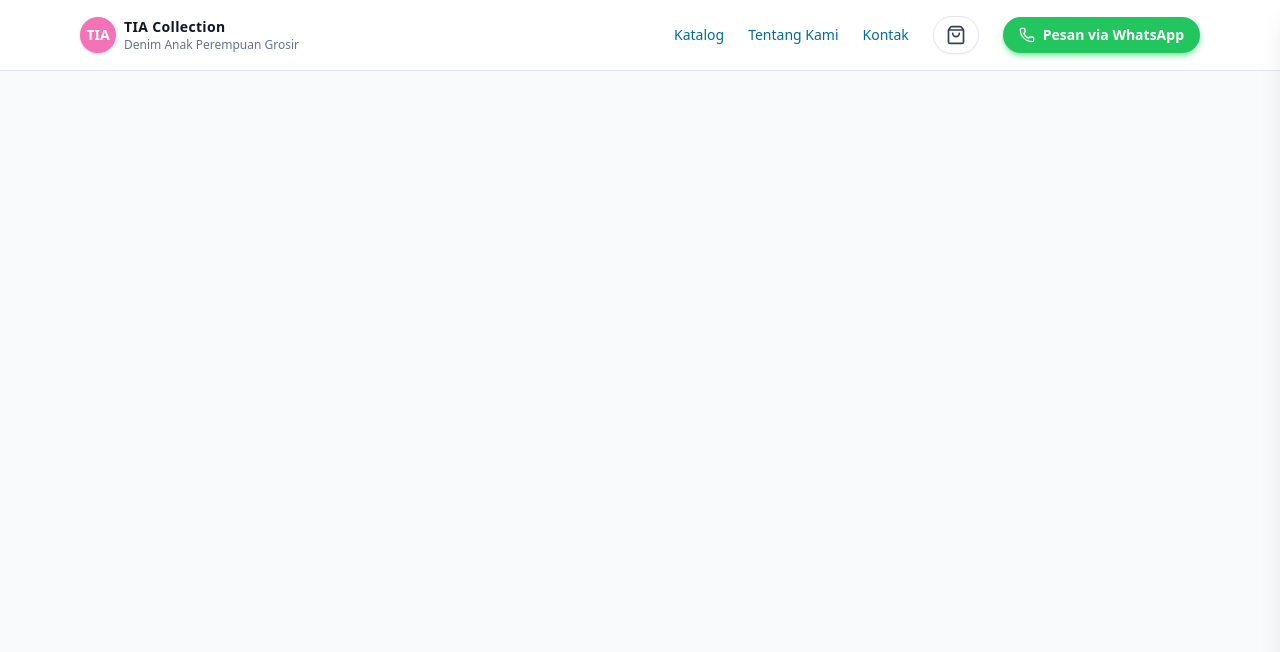
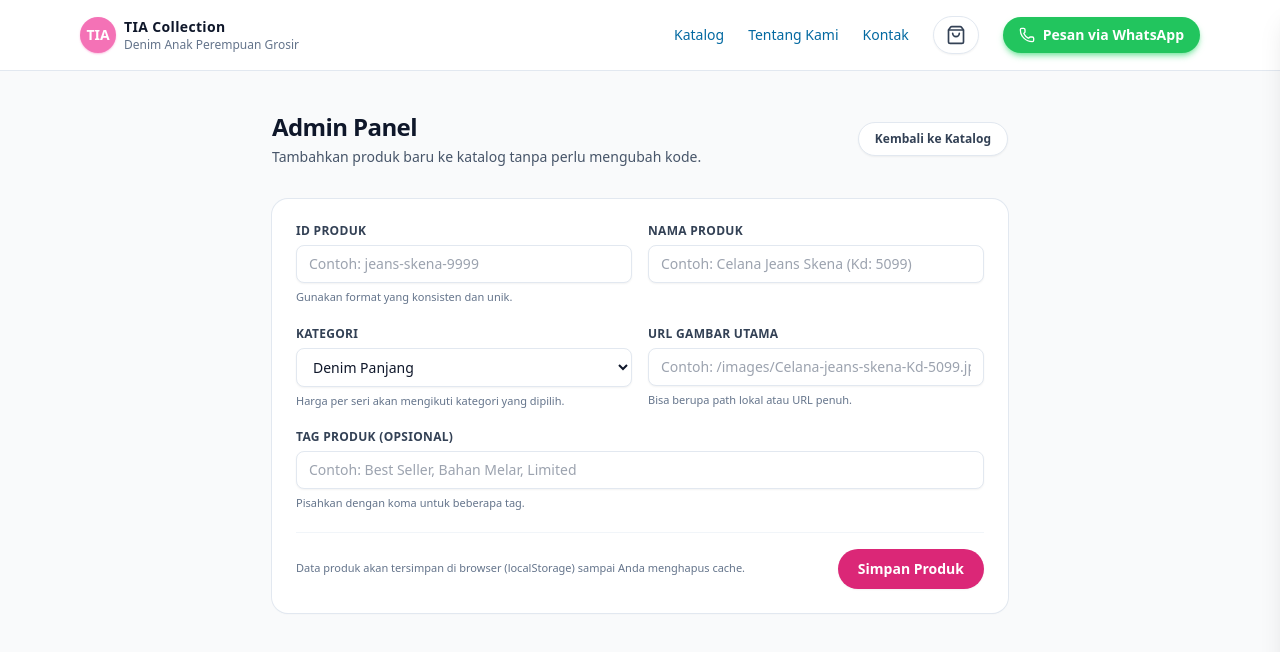
Before and after one commit to Raihan260/Web_TIA, a React (Vite) app: page /admin in a window 1280 px wide. Shown: the top 652 px of the page. Built offline with nearby package versions, Linux system fonts and the light colour scheme.

Commit message:
"Add Admin 1"

```diff
--- /dev/null
+++ b/src/AdminPanel.tsx
@@ -0,0 +1,204 @@
+import type { FC, FormEvent } from 'react';
+import { useState } from 'react';
+import { Link } from 'react-router-dom';
+import type { Product } from './data/products';
+import {
+  denimSeriesOptions,
+  shortDenimSeriesOptions,
+  cottonSeriesOptions,
+  skirtSeriesOptions,
+  gamisSeriesOptions,
+} from './data/products';
+import { useProductStore } from './store/useProductStore';
+
+const categories = ['Denim Panjang', 'Denim Pendek', 'Rok Denim', 'Celana Katun', 'Gamis'] as const;
+
+type Category = (typeof categories)[number];
+
+const AdminPanel: FC = () => {
+  const addProduct = useProductStore((state) => state.addProduct);
+
+  const [id, setId] = useState('');
+  const [name, setName] = useState('');
+  const [category, setCategory] = useState<Category>('Denim Panjang');
+  const [imageUrl, setImageUrl] = useState('');
+  const [tagsInput, setTagsInput] = useState('');
+
+  const handleSubmit = (event: FormEvent) => {
+    event.preventDefault();
+
+    if (!id.trim() || !name.trim()) {
+      // Basic validation
+      alert('ID dan Nama produk wajib diisi.');
+      return;
+    }
+
+    let seriesOptions;
+    switch (category) {
+      case 'Denim Panjang':
+        seriesOptions = denimSeriesOptions;
+        break;
+      case 'Denim Pendek':
+        seriesOptions = shortDenimSeriesOptions;
+        break;
+      case 'Celana Katun':
+        seriesOptions = cottonSeriesOptions;
+        break;
+      case 'Rok Denim':
+        seriesOptions = skirtSeriesOptions;
+        break;
+      case 'Gamis':
+        seriesOptions = gamisSeriesOptions;
+        break;
+      default:
+        seriesOptions = denimSeriesOptions;
+    }
+
+    const tags = tagsInput
+      .split(',')
+      .map((tag) => tag.trim())
+      .filter((tag) => tag.length > 0);
+
+    const newProduct: Product = {
+      id: id.trim(),
+      name: name.trim(),
+      category,
+      imageUrl: imageUrl.trim() || undefined,
+      tags: tags.length ? tags : undefined,
+      seriesOptions,
+    };
+
+    addProduct(newProduct);
+
+    alert('Produk Berhasil Ditambahkan');
+
+    setId('');
+    setName('');
+    setCategory('Denim Panjang');
+    setImageUrl('');
+    setTagsInput('');
+  };
+
+  return (
+    <section className="min-h-screen bg-gray-50 py-10">
+      <div className="mx-auto max-w-3xl px-4">
+        <div className="mb-8 flex items-center justify-between">
+          <div>
+            <h1 className="text-2xl font-bold tracking-tight text-slate-900">Admin Panel</h1>
+            <p className="mt-1 text-sm text-slate-600">
+              Tambahkan produk baru ke katalog tanpa perlu mengubah kode.
+            </p>
+          </div>
+          <Link
+            to="/"
+            className="inline-flex items-center rounded-full border border-slate-200 bg-white px-4 py-2 text-xs font-semibold text-slate-700 shadow-sm transition hover:border-slate-300 hover:bg-slate-50"
+          >
+            Kembali ke Katalog
+          </Link>
+        </div>
+
+        <div className="rounded-2xl bg-white p-6 shadow-sm ring-1 ring-slate-200">
+          <form onSubmit={handleSubmit} className="space-y-5">
+            <div className="grid gap-4 md:grid-cols-2">
+              <div className="space-y-1.5">
+                <label htmlFor="id" className="block text-xs font-semibold uppercase tracking-wide text-slate-700">
+                  ID Produk
+                </label>
+                <input
+                  id="id"
+                  type="text"
+                  value={id}
+                  onChange={(e) => setId(e.target.value)}
+                  placeholder="Contoh: jeans-skena-9999"
+                  className="w-full rounded-lg border border-slate-200 bg-white px-3 py-2 text-sm text-slate-900 shadow-sm outline-none ring-0 transition focus:border-pink-400 focus:ring-2 focus:ring-pink-100"
+                />
+                <p className="text-[11px] text-slate-500">Gunakan format yang konsisten dan unik.</p>
+              </div>
+
+              <div className="space-y-1.5">
+                <label htmlFor="name" className="block text-xs font-semibold uppercase tracking-wide text-slate-700">
+                  Nama Produk
+                </label>
+                <input
+                  id="name"
+                  type="text"
+                  value={name}
+                  onChange={(e) => setName(e.target.value)}
+                  placeholder="Contoh: Celana Jeans Skena (Kd: 5099)"
+                  className="w-full rounded-lg border border-slate-200 bg-white px-3 py-2 text-sm text-slate-900 shadow-sm outline-none ring-0 transition focus:border-pink-400 focus:ring-2 focus:ring-pink-100"
+                />
+              </div>
+            </div>
+
+            <div className="grid gap-4 md:grid-cols-2">
+              <div className="space-y-1.5">
+                <label htmlFor="category" className="block text-xs font-semibold uppercase tracking-wide text-slate-700">
+                  Kategori
+                </label>
+                <select
+                  id="category"
+                  value={category}
+                  onChange={(e) => setCategory(e.target.value as Category)}
+                  className="w-full rounded-lg border border-slate-200 bg-white px-3 py-2 text-sm text-slate-900 shadow-sm outline-none ring-0 transition focus:border-pink-400 focus:ring-2 focus:ring-pink-100"
+                >
+                  {categories.map((cat) => (
+                    <option key={cat} value={cat}>
+                      {cat}
+                    </option>
+                  ))}
+                </select>
+                <p className="text-[11px] text-slate-500">
+                  Harga per seri akan mengikuti kategori yang dipilih.
+                </p>
+              </div>
+
+              <div className="space-y-1.5">
+                <label htmlFor="imageUrl" className="block text-xs font-semibold uppercase tracking-wide text-slate-700">
+                  URL Gambar Utama
+                </label>
+                <input
+                  id="imageUrl"
+                  type="text"
+                  value={imageUrl}
+                  onChange={(e) => setImageUrl(e.target.value)}
+                  placeholder="Contoh: /images/Celana-jeans-skena-Kd-5099.jpg"
+                  className="w-full rounded-lg border border-slate-200 bg-white px-3 py-2 text-sm text-slate-900 shadow-sm outline-none ring-0 transition focus:border-pink-400 focus:ring-2 focus:ring-pink-100"
+                />
+                <p className="text-[11px] text-slate-500">Bisa berupa path lokal atau URL penuh.</p>
+              </div>
+            </div>
+
+            <div className="space-y-1.5">
+              <label htmlFor="tags" className="block text-xs font-semibold uppercase tracking-wide text-slate-700">
+                Tag Produk (Opsional)
+              </label>
+              <input
+                id="tags"
+                type="text"
+                value={tagsInput}
+                onChange={(e) => setTagsInput(e.target.value)}
+                placeholder="Contoh: Best Seller, Bahan Melar, Limited"
+                className="w-full rounded-lg border border-slate-200 bg-white px-3 py-2 text-sm text-slate-900 shadow-sm outline-none ring-0 transition focus:border-pink-400 focus:ring-2 focus:ring-pink-100"
+              />
+              <p className="text-[11px] text-slate-500">Pisahkan dengan koma untuk beberapa tag.</p>
+            </div>
+
+            <div className="flex items-center justify-between border-t border-slate-100 pt-4">
+              <p className="text-[11px] text-slate-500">
+                Data produk akan tersimpan di browser (localStorage) sampai Anda menghapus cache.
+              </p>
+              <button
+                type="submit"
+                className="inline-flex items-center justify-center rounded-full bg-pink-600 px-5 py-2.5 text-sm font-semibold text-white shadow-sm transition hover:bg-pink-700"
+              >
+                Simpan Produk
+              </button>
+            </div>
+          </form>
+        </div>
+      </div>
+    </section>
+  );
+};
+
+export default AdminPanel;
--- a/src/App.tsx
+++ b/src/App.tsx
@@ -6,6 +6,7 @@ import Hero from './Hero';
 import ProductList from './ProductList';
 import ProductDetail from './ProductDetail';
 import CartDrawer from './CartDrawer';
+import AdminPanel from './AdminPanel';
 import { Truck, ShieldCheck, BadgePercent, Clock, MessageCircle } from 'lucide-react';
 
 const Home: FC = () => {
@@ -162,6 +163,7 @@ const App: FC = () => {
           <Routes>
             <Route path="/" element={<Home />} />
             <Route path="/product/:id" element={<ProductDetail />} />
+            <Route path="/admin" element={<AdminPanel />} />
           </Routes>
         </main>
       </BrowserRouter>
--- a/src/ProductDetail.tsx
+++ b/src/ProductDetail.tsx
@@ -1,9 +1,9 @@
 import type { FC, MouseEvent } from 'react';
 import { useEffect, useState } from 'react';
 import { Link, useParams, useNavigate } from 'react-router-dom';
-import { products } from './data/products';
 import ProductCard from './ProductCard'; // <-- Import komponen kartu produk
 import { useCartStore } from './store/useCartStore';
+import { useProductStore } from './store/useProductStore';
 
 const formatRupiah = (value: number) =>
   new Intl.NumberFormat('id-ID', {
@@ -16,7 +16,8 @@ const formatRupiah = (value: number) =>
 const ProductDetail: FC = () => {
   const { id } = useParams<{ id: string }>();
   const navigate = useNavigate();
-  const product = products.find((item) => item.id === id);
+  const productList = useProductStore((state) => state.productList);
+  const product = productList.find((item) => item.id === id);
   const addToCart = useCartStore((state) => state.addToCart);
   const setIsCartOpen = useCartStore((state) => state.setIsCartOpen);
 
@@ -68,13 +69,13 @@ const ProductDetail: FC = () => {
   );
 
   // --- 3. LOGIKA REKOMENDASI PRODUK LAINNYA ---
-  const relatedProducts = products
+  const relatedProducts = productList
     .filter((p) => p.id !== product.id && p.category === product.category)
     .slice(0, 4);
 
   // Jika produk dengan kategori sama kurang dari 4, pinjam produk dari kategori lain
   if (relatedProducts.length < 4) {
-    const moreProducts = products
+    const moreProducts = productList
       .filter((p) => p.id !== product.id && p.category !== product.category)
       .slice(0, 4 - relatedProducts.length);
     relatedProducts.push(...moreProducts);
--- a/src/ProductList.tsx
+++ b/src/ProductList.tsx
@@ -1,13 +1,14 @@
 import type { FC } from 'react';
 import { useEffect, useState } from 'react';
 import ProductCard from './ProductCard';
-import { products } from './data/products';
+import { useProductStore } from './store/useProductStore';
 
 const categories = ['Semua', 'Denim Panjang', 'Denim Pendek', 'Rok Denim', 'Celana Katun', 'Gamis'] as const;
 
 
 
 const ProductList: FC = () => {
+  const productList = useProductStore((state) => state.productList);
   const [showAll, setShowAll] = useState<boolean>(() => {
     if (typeof window === 'undefined') return false;
     return sessionStorage.getItem('tia_showAll') === 'true';
@@ -25,8 +26,8 @@ const ProductList: FC = () => {
 
   const filteredProducts =
     activeCategory === 'Semua'
-      ? products
-      : products.filter((product) => product.category === activeCategory);
+      ? productList
+      : productList.filter((product) => product.category === activeCategory);
 
   const displayedProducts = showAll
     ? filteredProducts
--- /dev/null
+++ b/src/store/useProductStore.ts
@@ -0,0 +1,22 @@
+import { create } from 'zustand';
+import { persist } from 'zustand/middleware';
+import type { Product } from '../data/products';
+import { products } from '../data/products';
+
+interface ProductState {
+  productList: Product[];
+  addProduct: (newProduct: Product) => void;
+}
+
+export const useProductStore = create<ProductState>()(
+  persist(
+    (set) => ({
+      productList: products,
+      addProduct: (newProduct) =>
+        set((state) => ({ productList: [...state.productList, newProduct] })),
+    }),
+    {
+      name: 'tia-product-store',
+    },
+  ),
+);
```
Also changed, not shown: src/data/products.ts (+5 -5 lines).
